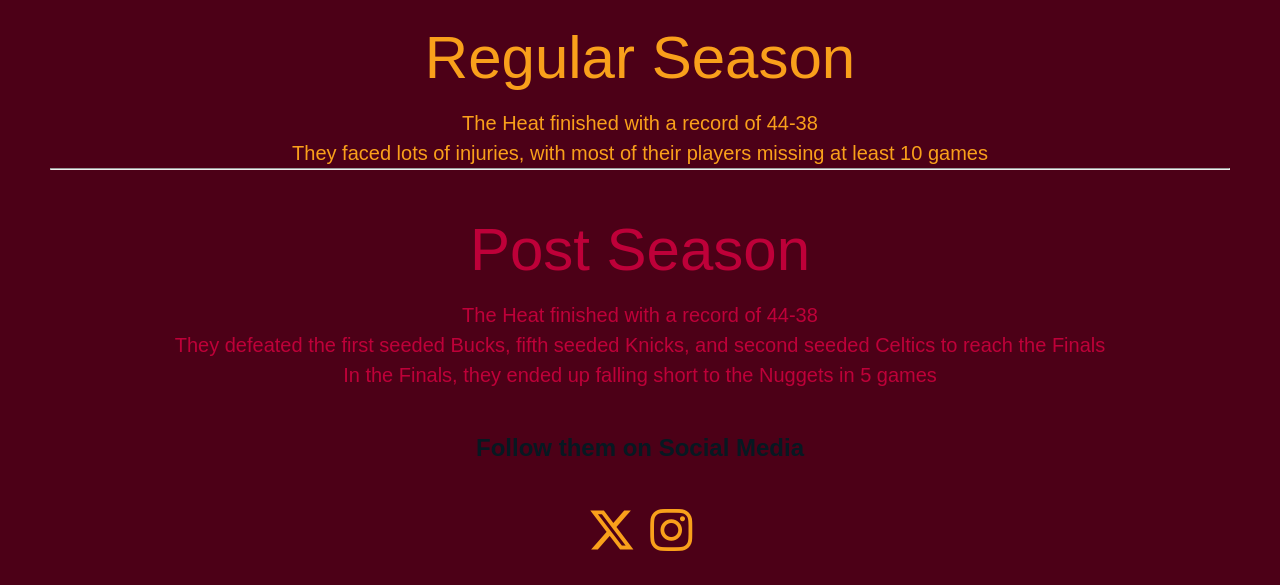
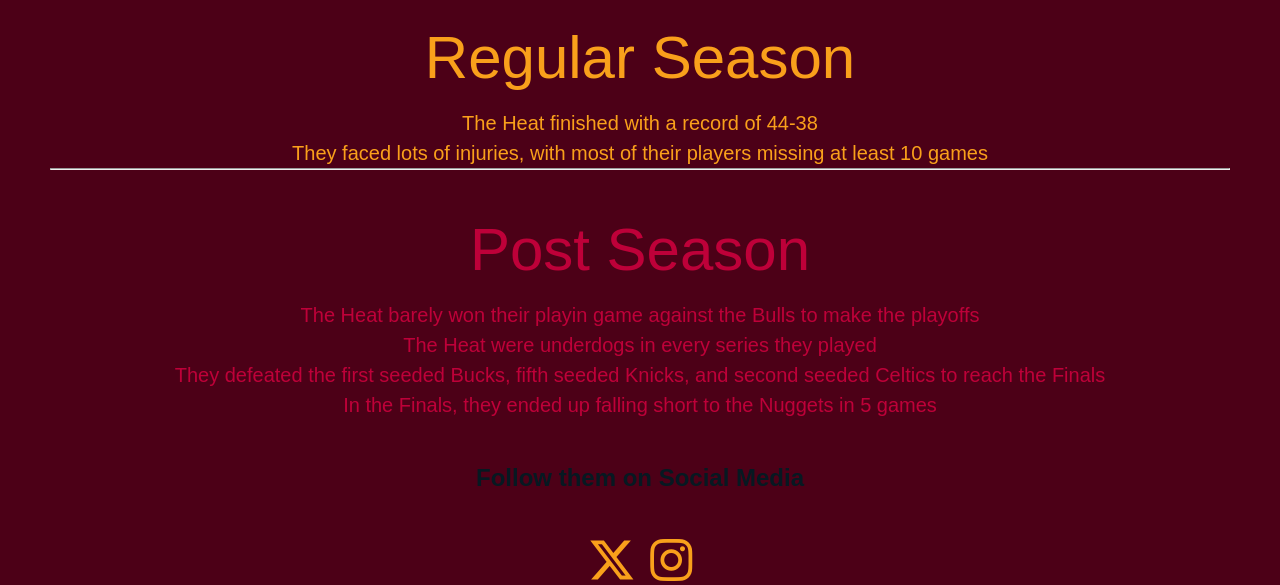
Before and after one commit to Horkus/LandingPage, a plain HTML site: page index.html in a window 1280 px wide. Shown: the part 822-1407 px from the top of the page. Before the commit the page ends 1377 px from the top, so only its background shows below. Drawn offline with Linux system fonts and the light colour scheme; a web font is replaced by a local one.

Commit message:
fixed the post season html, was missing info

```diff
--- a/index.html
+++ b/index.html
@@ -34,7 +34,8 @@
     </section>
     <section id="postszn">
         <h1>Post Season</h1>
-        <p>The Heat finished with a record of 44-38</p>
+        <p>The Heat barely won their playin game against the Bulls to make the playoffs</p>
+        <p>The Heat were underdogs in every series they played</p>
         <p>They defeated the first seeded Bucks, fifth seeded Knicks, and second seeded Celtics to reach the Finals</p>
         <p>In the Finals, they ended up falling short to the Nuggets in 5 games</p>
 
```
